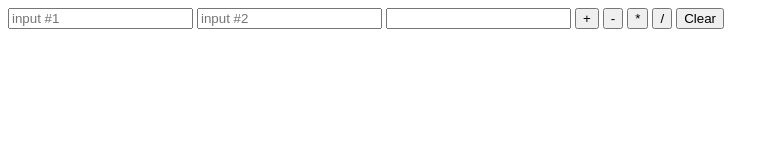
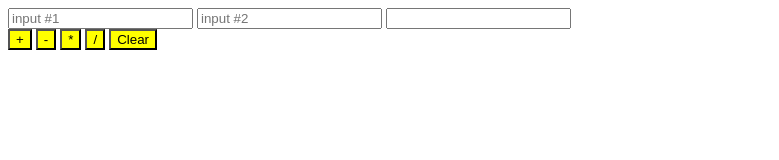
Before and after one commit to SNMartin1/Weekend_Challenge_2, a website: page views/index.html in a window 1280 px wide. Shown: the whole page, without its empty margins (0-779 px from the left). Drawn offline with Linux system fonts and the light colour scheme; files whose address does not match are found by name.

Commit message:
added css/button color/hover

```diff
--- /dev/null
+++ b/public/main.css
@@ -0,0 +1,7 @@
+button {
+  background-color: yellow;
+}
+
+button:hover {
+  background-color: orange;
+}
--- a/views/index.html
+++ b/views/index.html
@@ -5,15 +5,20 @@
     <title>Weekend Challenge</title>
     <script src="vendors/jquery-3.2.1.min.js"></script>
     <script src="scripts/scripts.js" charset="utf-8"></script>
+    <link rel="stylesheet" type="text/css" href="/main.css">
   </head>
   <body>
+    <div>
       <input type="number" placeholder="input #1" class="inputs" id="firstInput" />
       <input type="number" placeholder="input #2" class="inputs" id="secondInput" />
       <input type="number" id="output" />
+    </div>
+    <div>
       <button class="mathOperator" id="addButton">+</button>
       <button class="mathOperator" id="subButton">-</button>
       <button class="mathOperator" id="multiButton">*</button>
       <button class="mathOperator" id="divButton">/</button>
       <button class="clearOperator" id="clearButton">Clear</button>
+  </div>
   </body>
 </html>
```
Lines whose indentation alone changed are shown as unchanged.
